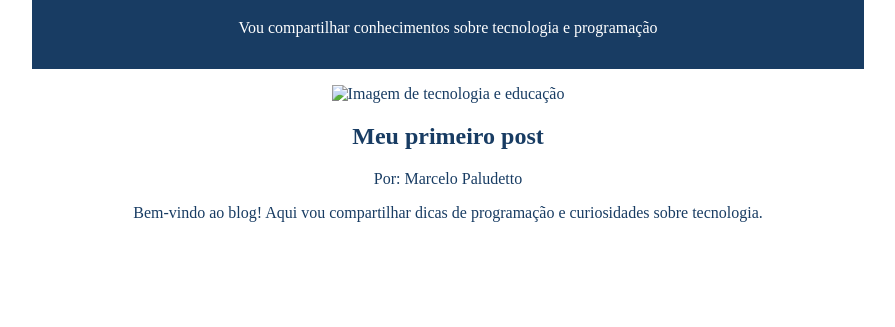
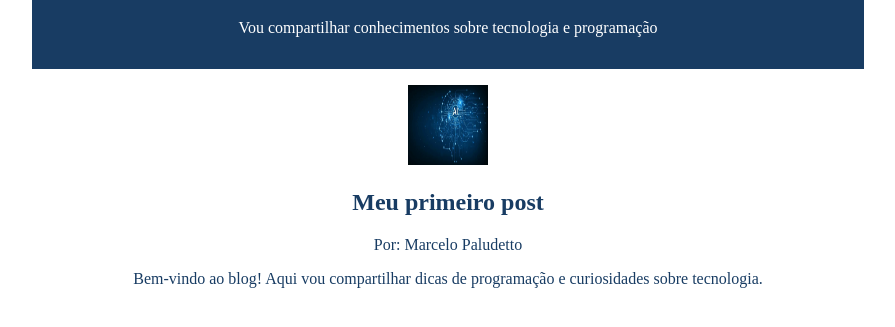
Before and after one commit to rayssa10012001-sys/projeto-alura, a plain HTML site: page index.html in a window 1280 px wide. Shown: the part 85-412 px from the top of the page, without its empty margins (192-1087 px from the left). Drawn offline with Linux system fonts and the light colour scheme.

Commit message:
Update index.html

```diff
--- a/index.html
+++ b/index.html
@@ -48,7 +48,7 @@
 
 
     <main>
-        <img src="imagem-blog.jpg" alt="Imagem de tecnologia e educação">
+        <img src="IMG_49d9cc21-1b7c-4316-ab8a-747776d0eed7.jpg" alt="Imagem de tecnologia e educação">
 
 
         <h2>Meu primeiro post</h2>
```
